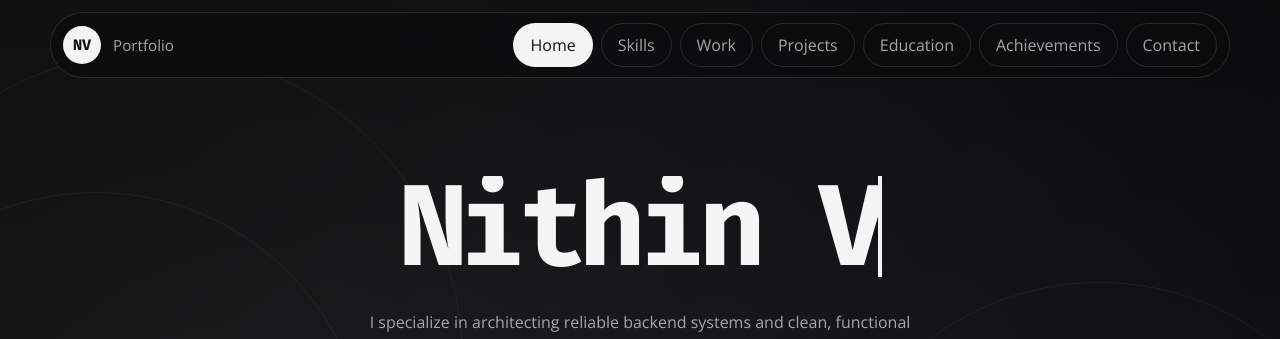
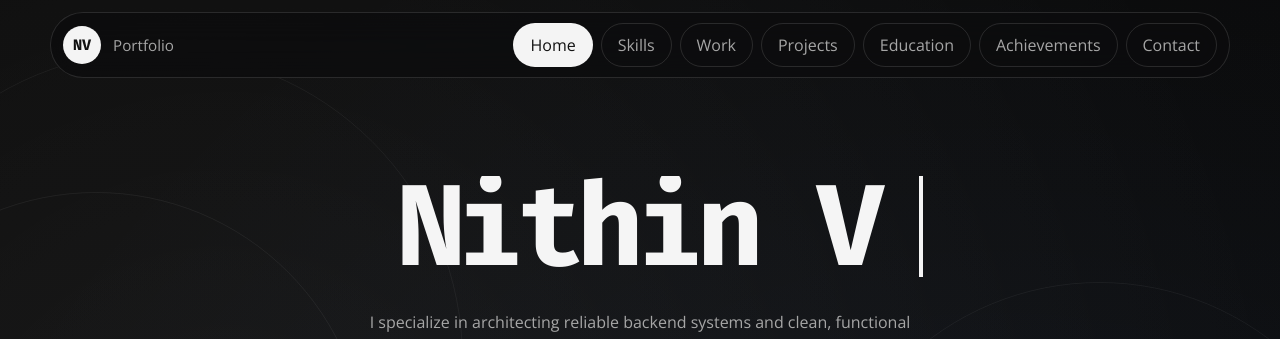
Before and after one commit to Nithin-joshua/Portfolio, a React (Vite) app: page / in a window 1280 px wide. Shown: the top 339 px of the page. Built offline with nearby package versions, Linux system fonts and the light colour scheme.

Commit message:
Fix: Typing effect visibility and character count sync

```diff
--- a/src/index.css
+++ b/src/index.css
@@ -284,8 +284,9 @@ a:hover {
   white-space: nowrap;
   border-right: 4px solid var(--color-pill);
   width: 0;
+  padding-right: 4px; /* Space for the caret */
   animation:
-    typing 2s steps(20, end) forwards,
+    typing 2s steps(8, end) forwards,
     blink-caret 0.75s step-end infinite;
   transition: transform 400ms cubic-bezier(0.2, 1, 0.3, 1), color 400ms ease;
   cursor: default;
@@ -293,7 +294,7 @@ a:hover {
 
 @keyframes typing {
   from { width: 0 }
-  to { width: 100% }
+  to { width: 8.2ch } /* Precisely match 'Nithin V' length + caret space */
 }
 
 @keyframes blink-caret {
```
